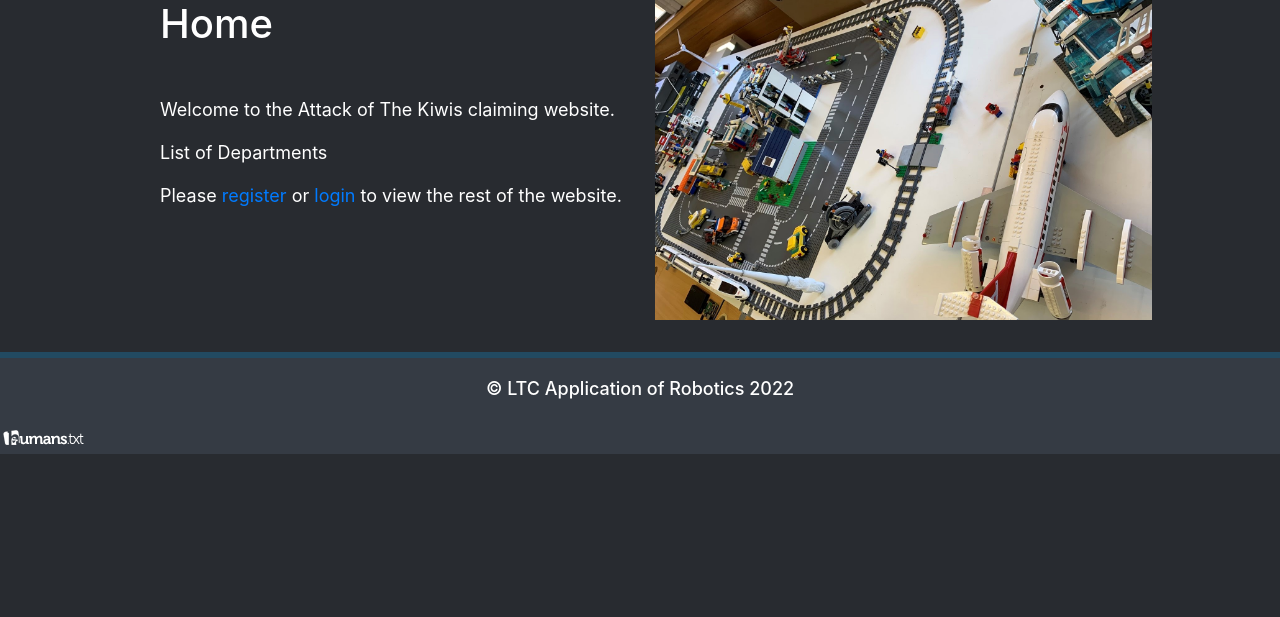
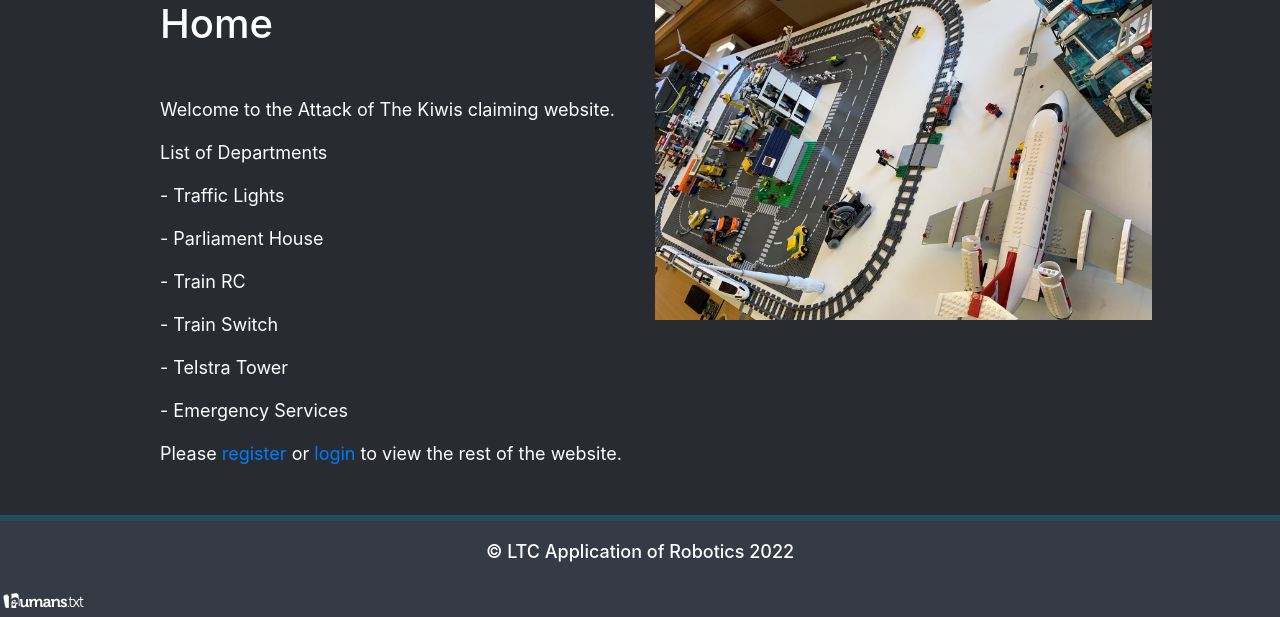
Before and after one commit to Lake-Tuggeranong-College/CyberRange2022, a Flask app: page / in a window 1280 px wide. Shown: the part 183-800 px from the top of the page. Run offline with Flask 2, Linux system fonts and the light colour scheme; parts of the project's set-up code (start-up, migrations or seed data) failed here and were passed over; some libraries are stand-ins or nearby versions.

Commit message:
Added department names to the home page

```diff
--- a/Website/templates/index.html
+++ b/Website/templates/index.html
@@ -20,6 +20,12 @@
             {% endif %}
             <p>Welcome to the Attack of The Kiwis claiming website.</p>
             <p>List of Departments</p>
+            <p>- Traffic Lights</p>
+            <p>- Parliament House</p>
+            <p>- Train RC</p>
+            <p>- Train Switch</p>
+            <p>- Telstra Tower</p>
+            <p>- Emergency Services</p>
             {% if current_user.is_anonymous %}
                 <p>Please <a href="/register">register</a> or <a href="/login">login</a> to view the rest of the
                     website.</p>
```
